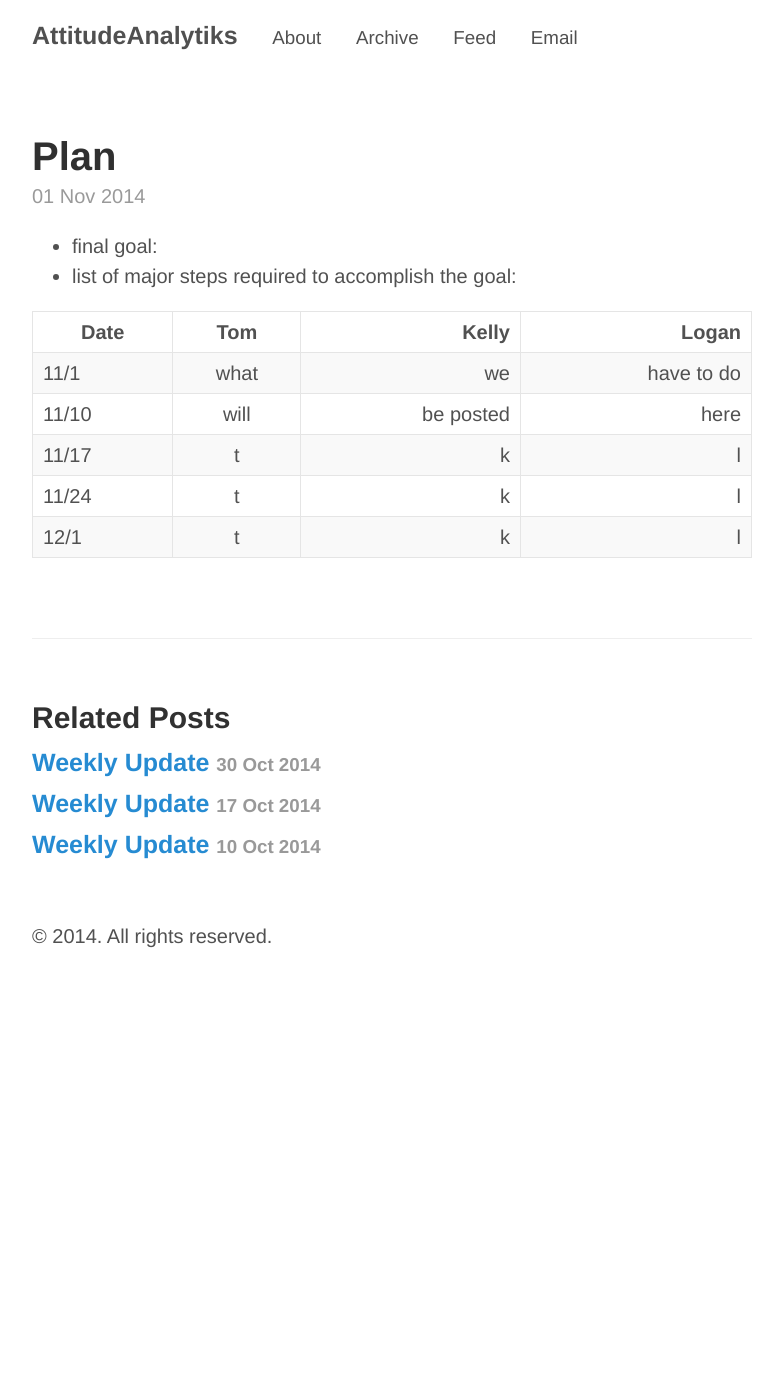
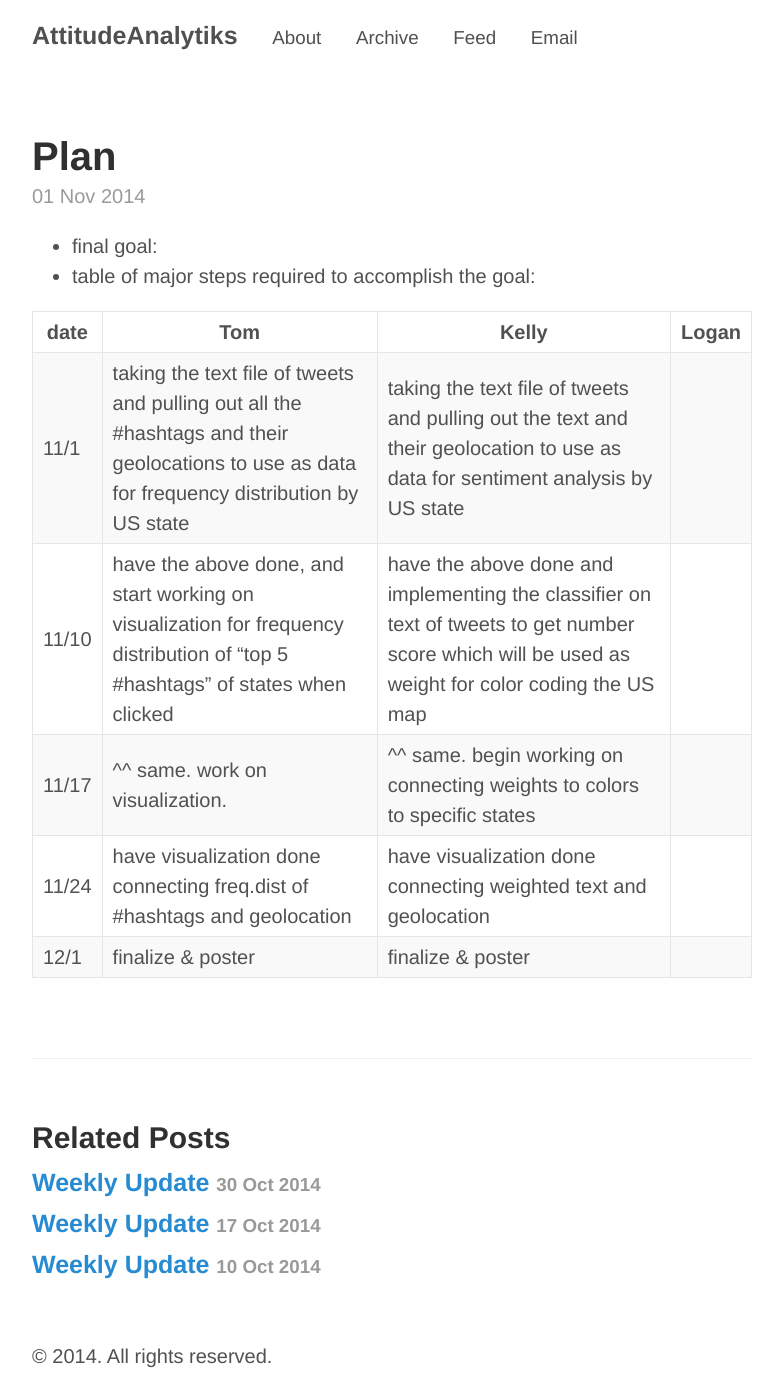
Before and after one commit to AttitudeAnalytiks/AttitudeAnalytiks.github.io, a Jekyll site: the page built from _posts/2014-11-01-table.md, in a window 1280 px wide. Shown: the whole page, without its empty margins (248-1031 px from the left). Built offline with Jekyll 4.4.1, drawn with Linux system fonts in a browser that asks for light colours; Markdown is read by kramdown in place of the engine named in the settings; before the commit the page ends 971 px from its top, so only the background shows below that.

Commit message:
Update 2014-11-01-table.md

```diff
--- a/_posts/2014-11-01-table.md
+++ b/_posts/2014-11-01-table.md
@@ -4,14 +4,12 @@ title: Plan
 ---
 
 - final goal:
-- list of major steps required to accomplish the goal:
+- table of major steps required to accomplish the goal:
 
-
-
-| Date        | Tom         | Kelly  | Logan |
-| ------------- |:-------------:| -----:| -----:|
-| 11/1 | what  | we | have to do |
-| 11/10 | will | be posted    |  here  |
-| 11/17 | t      |    k  | l |
-| 11/24 | t| k  | l |
-| 12/1  | t | k | l|
+| date  | Tom                                                                                                                                            | Kelly                                                                                                                                              | Logan |
+|-------|------------------------------------------------------------------------------------------------------------------------------------------------|----------------------------------------------------------------------------------------------------------------------------------------------------|-------|
+| 11/1  | taking the text file of tweets and pulling out all  the #hashtags and their geolocations to use as data for frequency distribution by US state | taking the text file of tweets and pulling out  the text and their geolocation to use  as data for sentiment analysis by  US state                 |       |
+| 11/10 | have the above done, and start working on visualization for  frequency distribution of "top 5 #hashtags" of states when clicked                | have the above done and implementing the classifier on text of tweets to get number score which will be used as weight for color coding the US map |       |
+| 11/17 | ^^ same. work on visualization.                                                                                                                | ^^ same. begin working on connecting weights to colors to specific states                                                                          |       |
+| 11/24 | have visualization done connecting freq.dist of #hashtags and geolocation                                                                      | have visualization done connecting weighted text and geolocation                                                                                   |       |
+| 12/1  | finalize & poster                                                                                                                              | finalize & poster                                                                                                                                  |       |
```
